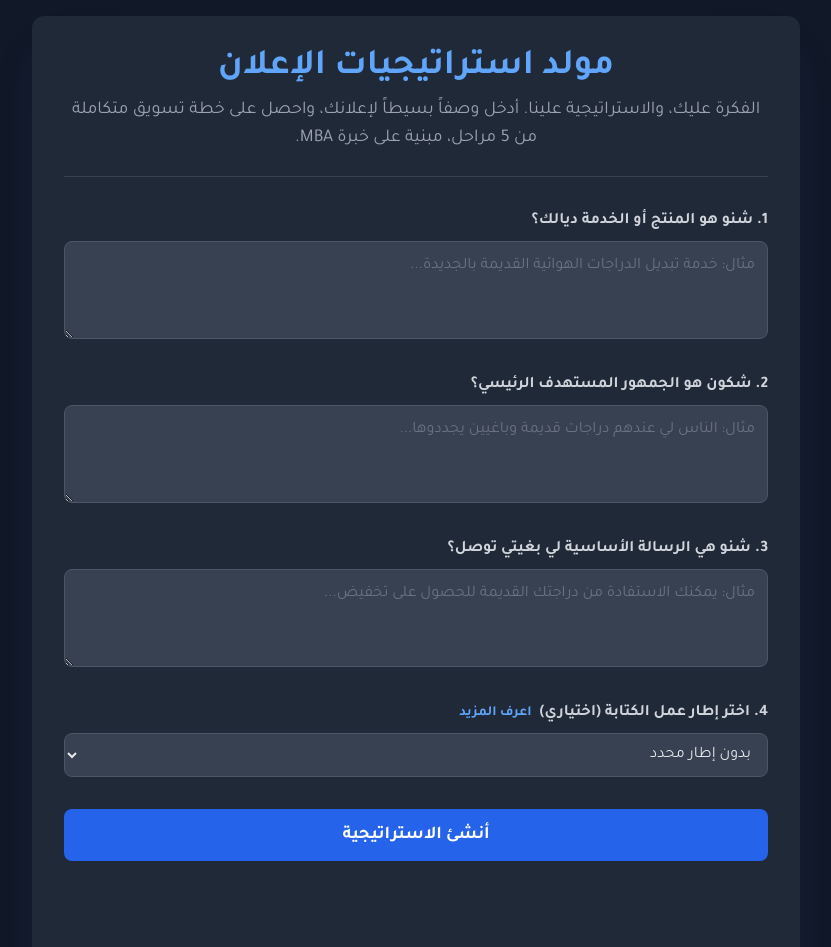
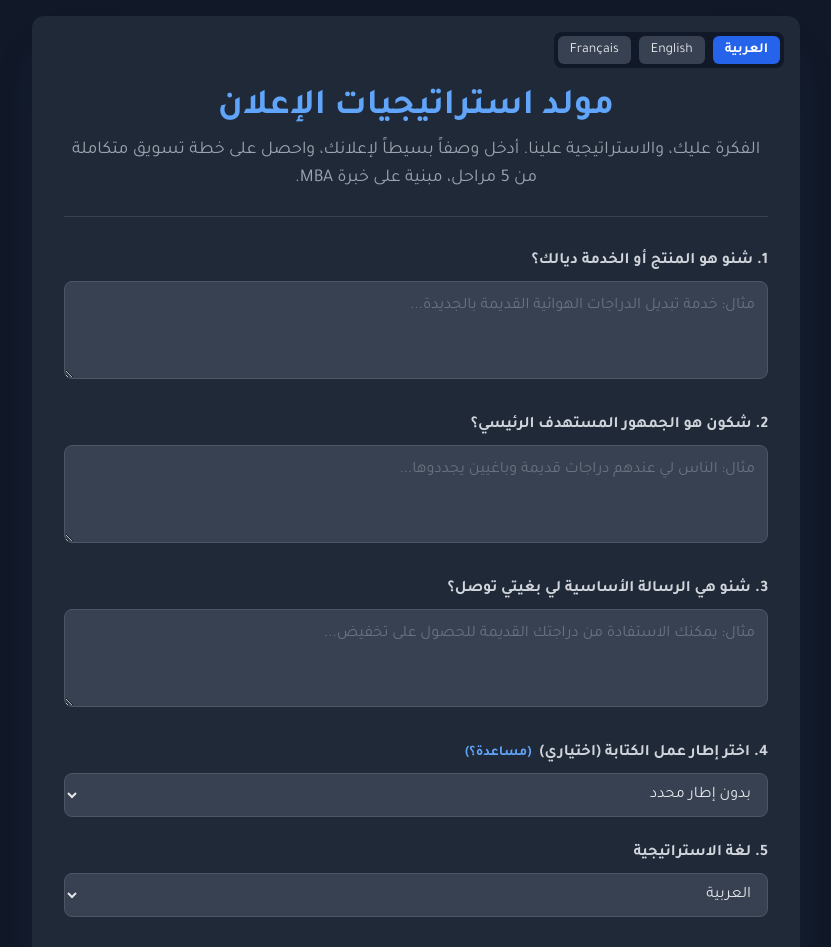
Before and after one commit to xpertaha/mba-tool, a React (Vite) app: page / in a window 1280 px wide. Shown: the top 947 px of the page, without its empty margins (224-1055 px from the left). Built offline with nearby package versions, Linux system fonts and the light colour scheme.

Commit message:
Update App.tsx

```diff
--- a/App.tsx
+++ b/App.tsx
@@ -1,22 +1,47 @@
-
-import React, { useState, useCallback } from 'react';
+import React, { useState, useCallback, useEffect } from 'react';
+import { useTranslation } from 'react-i18next';
 import { FormData } from './types';
 import { generateStrategy } from './services/geminiService';
 import Loader from './components/Loader';
 import MarkdownDisplay from './components/MarkdownDisplay';
 import FrameworkHelpModal from './components/FrameworkHelpModal';
 
+const LanguageSelector: React.FC = () => {
+    const { i18n } = useTranslation();
+    const changeLanguage = (lng: string) => {
+        i18n.changeLanguage(lng);
+    };
+
+    const langButtonClass = (lang: string) =>
+        `px-3 py-1 text-sm rounded-md transition-colors ${i18n.language === lang ? 'bg-blue-600 font-bold text-white' : 'bg-gray-700 hover:bg-gray-600'}`;
+
+    return (
+        <div className="absolute top-4 right-4 flex items-center gap-2 bg-gray-900 p-1 rounded-lg">
+            <button onClick={() => changeLanguage('ar')} className={langButtonClass('ar')}>العربية</button>
+            <button onClick={() => changeLanguage('en')} className={langButtonClass('en')}>English</button>
+            <button onClick={() => changeLanguage('fr')} className={langButtonClass('fr')}>Français</button>
+        </div>
+    );
+}
+
 const App: React.FC = () => {
+    const { t, i18n } = useTranslation();
     const [formData, setFormData] = useState<FormData>({
         productDesc: '',
         targetAudience: '',
         mainMessage: '',
-        copywritingFramework: ''
+        copywritingFramework: '',
+        outputLanguage: 'العربية' // Default output language
     });
     const [strategy, setStrategy] = useState<string>('');
     const [isLoading, setIsLoading] = useState<boolean>(false);
     const [error, setError] = useState<string | null>(null);
     const [isHelpModalOpen, setIsHelpModalOpen] = useState(false);
+
+    useEffect(() => {
+        document.documentElement.lang = i18n.language;
+        document.documentElement.dir = i18n.language === 'ar' ? 'rtl' : 'ltr';
+    }, [i18n.language]);
 
     const handleInputChange = (e: React.ChangeEvent<HTMLTextAreaElement | HTMLSelectElement>) => {
         const { id, value } = e.target;
@@ -27,7 +52,7 @@ const App: React.FC = () => {
         e.preventDefault();
 
         if (!formData.productDesc || !formData.targetAudience || !formData.mainMessage) {
-            setError('المرجو ملء جميع الخانات.');
+            setError(t('errorFillFields'));
             return;
         }
 
@@ -36,59 +61,58 @@ const App: React.FC = () => {
         setStrategy('');
 
         try {
-            const result = await generateStrategy(formData.productDesc, formData.targetAudience, formData.mainMessage, formData.copywritingFramework);
+            const result = await generateStrategy(formData.productDesc, formData.targetAudience, formData.mainMessage, formData.copywritingFramework, formData.outputLanguage);
             setStrategy(result);
         } catch (err) {
             if (err instanceof Error) {
-                setError(`حدث خطأ أثناء إنشاء الاستراتيجية. تأكد من صحة مفتاح API الخاص بك. (${err.message})`);
+                setError(t('errorApi', { message: err.message }));
             } else {
-                setError('حدث خطأ غير متوقع.');
+                setError(t('errorUnexpected'));
             }
         } finally {
             setIsLoading(false);
         }
-    }, [formData]);
+    }, [formData, t]);
 
     return (
         <div className="bg-gray-900 text-gray-200 min-h-screen flex flex-col items-center justify-center p-4">
-            <main className="container max-w-3xl w-full bg-gray-800 p-8 rounded-xl shadow-2xl shadow-blue-500/10">
-                <header className="text-center mb-8 border-b border-gray-700 pb-6">
-                    <h1 className="text-4xl font-bold text-blue-400">مولد استراتيجيات الإعلان</h1>
-                    <p className="text-gray-400 mt-2 text-lg">
-                        الفكرة عليك، والاستراتيجية علينا. أدخل وصفاً بسيطاً لإعلانك، واحصل على خطة تسويق متكاملة من 5 مراحل، مبنية على خبرة MBA.
-                    </p>
+            <main className="container max-w-3xl w-full bg-gray-800 p-8 rounded-xl shadow-2xl shadow-blue-500/10 relative">
+                <LanguageSelector />
+                <header className="text-center mb-8 border-b border-gray-700 pb-6 pt-10">
+                    <h1 className="text-4xl font-bold text-blue-400">{t('title')}</h1>
+                    <p className="text-gray-400 mt-2 text-lg">{t('subtitle')}</p>
                 </header>
 
                 <form onSubmit={handleSubmit}>
                     <div className="space-y-6">
                         <div className="form-group">
-                            <label htmlFor="productDesc" className="block mb-2 font-bold text-gray-300">1. شنو هو المنتج أو الخدمة ديالك؟</label>
+                            <label htmlFor="productDesc" className="block mb-2 font-bold text-gray-300">{t('productDescLabel')}</label>
                             <textarea
                                 id="productDesc"
                                 rows={3}
-                                placeholder="مثال: خدمة تبديل الدراجات الهوائية القديمة بالجديدة..."
+                                placeholder={t('productDescPlaceholder')}
                                 value={formData.productDesc}
                                 onChange={handleInputChange}
                                 className="w-full p-3 bg-gray-700 border border-gray-600 rounded-lg focus:ring-2 focus:ring-blue-500 focus:border-blue-500 transition-all duration-300 text-gray-200 placeholder-gray-500"
                             />
                         </div>
                         <div className="form-group">
-                            <label htmlFor="targetAudience" className="block mb-2 font-bold text-gray-300">2. شكون هو الجمهور المستهدف الرئيسي؟</label>
+                            <label htmlFor="targetAudience" className="block mb-2 font-bold text-gray-300">{t('targetAudienceLabel')}</label>
                             <textarea
                                 id="targetAudience"
                                 rows={3}
-                                placeholder="مثال: الناس لي عندهم دراجات قديمة وباغيين يجددوها..."
+                                placeholder={t('targetAudiencePlaceholder')}
                                 value={formData.targetAudience}
                                 onChange={handleInputChange}
                                 className="w-full p-3 bg-gray-700 border border-gray-600 rounded-lg focus:ring-2 focus:ring-blue-500 focus:border-blue-500 transition-all duration-300 text-gray-200 placeholder-gray-500"
                             />
                         </div>
                         <div className="form-group">
-                            <label htmlFor="mainMessage" className="block mb-2 font-bold text-gray-300">3. شنو هي الرسالة الأساسية لي بغيتي توصل؟</label>
+                            <label htmlFor="mainMessage" className="block mb-2 font-bold text-gray-300">{t('mainMessageLabel')}</label>
                             <textarea
                                 id="mainMessage"
                                 rows={3}
-                                placeholder="مثال: يمكنك الاستفادة من دراجتك القديمة للحصول على تخفيض..."
+                                placeholder={t('mainMessagePlaceholder')}
                                 value={formData.mainMessage}
                                 onChange={handleInputChange}
                                 className="w-full p-3 bg-gray-700 border border-gray-600 rounded-lg focus:ring-2 focus:ring-blue-500 focus:border-blue-500 transition-all duration-300 text-gray-200 placeholder-gray-500"
@@ -96,14 +120,14 @@ const App: React.FC = () => {
                         </div>
                          <div className="form-group">
                             <div className="flex items-center gap-x-2 mb-2">
-                                <label htmlFor="copywritingFramework" className="font-bold text-gray-300">4. اختر إطار عمل الكتابة (اختياري)</label>
+                                <label htmlFor="copywritingFramework" className="font-bold text-gray-300">{t('frameworkLabel')}</label>
                                 <button
                                     type="button"
                                     onClick={() => setIsHelpModalOpen(true)}
                                     className="text-sm font-semibold text-blue-400 hover:text-blue-300 transition-colors"
-                                    aria-label="مساعدة في اختيار إطار العمل"
+                                    aria-label={t('helpAriaLabel')}
                                 >
-                                    اعرف المزيد
+                                    {t('helpLink')}
                                 </button>
                             </div>
                             <select
@@ -112,13 +136,26 @@ const App: React.FC = () => {
                                 onChange={handleInputChange}
                                 className="w-full p-3 bg-gray-700 border border-gray-600 rounded-lg focus:ring-2 focus:ring-blue-500 focus:border-blue-500 transition-all duration-300 text-gray-200"
                             >
-                                <option value="">بدون إطار محدد</option>
+                                <option value="">{t('noFramework')}</option>
                                 <option value="AIDA">AIDA (Attention, Interest, Desire, Action)</option>
                                 <option value="PAS">PAS (Problem, Agitate, Solve)</option>
                                 <option value="Before-After-Bridge">Before-After-Bridge</option>
                                 <option value="FAB">FAB (Features, Advantages, Benefits)</option>
                                 <option value="4U's">4U's (Useful, Urgent, Unique, Ultra-specific)</option>
                                 <option value="SLAP">SLAP (Stop, Look, Act, Purchase)</option>
+                            </select>
+                        </div>
+                        <div className="form-group">
+                            <label htmlFor="outputLanguage" className="block mb-2 font-bold text-gray-300">{t('outputLanguageLabel')}</label>
+                             <select
+                                id="outputLanguage"
+                                value={formData.outputLanguage}
+                                onChange={handleInputChange}
+                                className="w-full p-3 bg-gray-700 border border-gray-600 rounded-lg focus:ring-2 focus:ring-blue-500 focus:border-blue-500 transition-all duration-300 text-gray-200"
+                            >
+                                <option value="العربية">العربية</option>
+                                <option value="English">English</option>
+                                <option value="Français">Français</option>
                             </select>
                         </div>
                     </div>
@@ -130,10 +167,10 @@ const App: React.FC = () => {
                                     <circle className="opacity-25" cx="12" cy="12" r="10" stroke="currentColor" strokeWidth="4"></circle>
                                     <path className="opacity-75" fill="currentColor" d="M4 12a8 8 0 018-8V0C5.373 0 0 5.373 0 12h4zm2 5.291A7.962 7.962 0 014 12H0c0 3.042 1.135 5.824 3 7.938l3-2.647z"></path>
                                 </svg>
-                                <span className="mr-3">جاري الإنشاء...</span>
+                                <span className="mr-3">{t('generatingButton')}</span>
                             </>
                         ) : (
-                            <span>أنشئ الاستراتيجية</span>
+                            <span>{t('generateButton')}</span>
                         )}
                     </button>
                 </form>
@@ -143,14 +180,14 @@ const App: React.FC = () => {
                     {error && <div className="bg-red-900/50 border border-red-700 text-red-300 p-4 rounded-lg text-center">{error}</div>}
                     {strategy && (
                         <div className="animate-fade-in">
-                            <h2 className="text-2xl font-bold mb-4 text-center">الاستراتيجية المقترحة:</h2>
+                            <h2 className="text-2xl font-bold mb-4 text-center">{t('suggestedStrategy')}</h2>
                             <MarkdownDisplay markdownContent={strategy} />
                         </div>
                     )}
                 </section>
             </main>
             <footer className="text-center mt-6 text-gray-500 text-sm">
-                <p>تم التطوير من طرف  XperTaha لـ MBA Community.</p>
+                <p>{t('footer')}</p>
             </footer>
 
             <FrameworkHelpModal isOpen={isHelpModalOpen} onClose={() => setIsHelpModalOpen(false)} />
```
